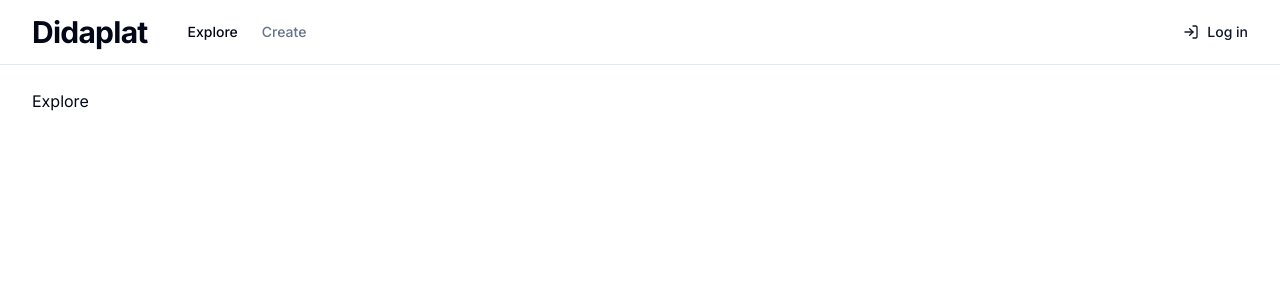
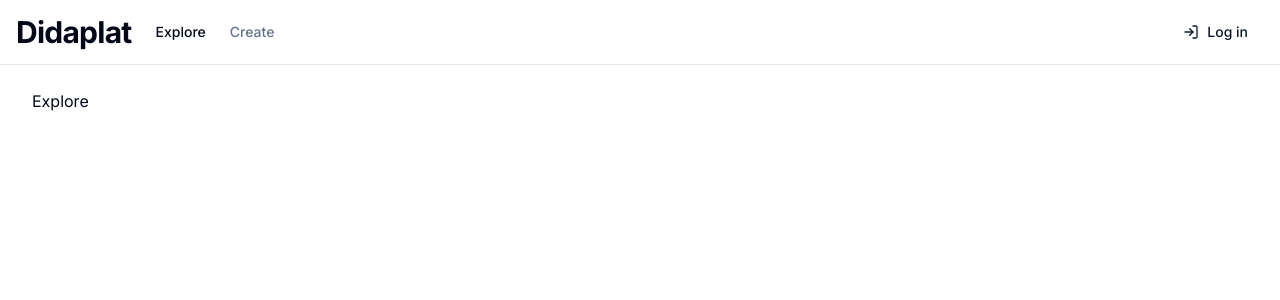
Before and after one commit to nihil2501/didaplat, a Next.js app: page /explore in a window 1280 px wide. Shown: the top 300 px of the page. Built offline with nearby package versions, Linux system fonts and the light colour scheme; no server answers.

Commit message:
move app chrome to root layout

```diff
--- a/src/components/AppChrome/AuthLinks.tsx
+++ b/src/app/components/AuthLinks.tsx
@@ -1,7 +1,7 @@
 "use client";
 
 import { signIn, signOut } from "next-auth/react";
-import { Button } from "../ui/button";
+import { Button } from "@/components/ui/button";
 
 interface LoginLinkProps {
   children: React.ReactNode;
--- /dev/null
+++ b/src/app/components/MainNav.tsx
@@ -0,0 +1,24 @@
+import { getServerSession } from "@/lib/auth";
+import { cn } from "@/lib/utils";
+import MainNavLink from "./MainNavLink";
+
+type MainNavProps =
+  React.DetailedHTMLProps<React.HTMLAttributes<HTMLElement>, HTMLElement>;
+
+export default async function MainNav({
+  className,
+  ...props
+}: MainNavProps) {
+  const session = await getServerSession();
+
+  return (
+    <nav
+      className={cn("flex items-center space-x-4 lg:space-x-6", className)}
+      {...props}
+    >
+      <MainNavLink href="/explore" label="Explore" />
+      <MainNavLink href="/create" label="Create" />
+      {session && <MainNavLink href="/progress" label="Progress" />}
+    </nav>
+  );
+};
--- /dev/null
+++ b/src/app/components/MainNavLink.tsx
@@ -0,0 +1,25 @@
+"use client";
+
+import { cn } from "@/lib/utils";
+import Link from "next/link";
+import { usePathname } from "next/navigation";
+
+interface MainNavLinkProps {
+  label: string;
+  href: string;
+};
+
+export default function MainNavLink({ label, href }: MainNavLinkProps) {
+  const activeHref = usePathname();
+  return (
+    <Link
+      href={href}
+      className={cn(
+        "text-sm font-medium transition-colors hover:text-primary",
+        { "text-muted-foreground": href !== activeHref }
+      )}
+    >
+      {label}
+    </Link>
+  );
+};
--- a/src/components/AppChrome/UserNav.tsx
+++ b/src/app/components/UserNav.tsx
@@ -21,7 +21,7 @@ function getInitials(name: string) {
     .join('');
 };
 
-export async function UserNav() {
+export default async function UserNav() {
   const session = await getServerSession();
 
   if (!session) {
--- a/src/app/create/layout.tsx
+++ /dev/null
@@ -1,13 +0,0 @@
-import AppChrome from "@/components/AppChrome";
-
-interface CreateLayoutProps {
-  children: React.ReactNode;
-}
-
-export default function CreateLayout({ children }: CreateLayoutProps) {
-  return (
-    <AppChrome activeHref="/create">
-      {children}
-    </AppChrome>
-  )
-};
--- a/src/app/explore/layout.tsx
+++ /dev/null
@@ -1,13 +0,0 @@
-import AppChrome from "@/components/AppChrome";
-
-interface ExploreLayoutProps {
-  children: React.ReactNode;
-}
-
-export default function ExploreLayout({ children }: ExploreLayoutProps) {
-  return (
-    <AppChrome activeHref="/explore">
-      {children}
-    </AppChrome>
-  )
-};
--- a/src/app/layout.tsx
+++ b/src/app/layout.tsx
@@ -1,4 +1,6 @@
 import "./globals.css";
+import MainNav from "./components/MainNav";
+import UserNav from "./components/UserNav";
 import { Inter } from "next/font/google";
 
 const inter = Inter({ subsets: ["latin"] });
@@ -17,7 +19,20 @@ export default async function RootLayout({ children }: RootLayoutProps) {
     <html lang="en">
       <body className={inter.className}>
         <main>
-          {children}
+          <div className="hidden flex-col md:flex">
+            <div className="border-b">
+              <div className="flex h-16 items-center px-4">
+                <h2 className="text-3xl font-bold tracking-tight">Didaplat</h2>
+                <MainNav className="mx-6" />
+                <div className="ml-auto flex items-center space-x-4">
+                  <UserNav />
+                </div>
+              </div>
+            </div>
+            <div className="flex-1 space-y-4 p-8 pt-6">
+              {children}
+            </div>
+          </div>
         </main>
       </body>
     </html>
--- a/src/app/progress/layout.tsx
+++ /dev/null
@@ -1,13 +0,0 @@
-import AppChrome from "@/components/AppChrome";
-
-interface ProgressLayoutProps {
-  children: React.ReactNode;
-}
-
-export default function ProgressLayout({ children }: ProgressLayoutProps) {
-  return (
-    <AppChrome activeHref="/progress">
-      {children}
-    </AppChrome>
-  )
-};
--- a/src/components/AppChrome/MainNav.tsx
+++ /dev/null
@@ -1,46 +0,0 @@
-import { getServerSession } from "@/lib/auth";
-import { cn } from "@/lib/utils";
-import Link from "next/link";
-
-type MainNavProps =
-  React.DetailedHTMLProps<React.HTMLAttributes<HTMLElement>, HTMLElement> &
-  { activeHref: string; };
-
-export async function MainNav({
-  className,
-  activeHref,
-  ...props
-}: MainNavProps) {
-  const session = await getServerSession();
-
-  return (
-    <nav
-      className={cn("flex items-center space-x-4 lg:space-x-6", className)}
-      {...props}
-    >
-      <NavLink href="/explore" activeHref={activeHref} label="Explore" />
-      <NavLink href="/create" activeHref={activeHref} label="Create" />
-      {session && <NavLink href="/progress" activeHref={activeHref} label="Progress" />}
-    </nav>
-  );
-};
-
-interface NavLinkProps {
-  label: string;
-  href: string;
-  activeHref: string;
-};
-
-function NavLink({ label, href, activeHref }: NavLinkProps) {
-  return (
-    <Link
-      href={href}
-      className={cn(
-        "text-sm font-medium transition-colors hover:text-primary",
-        { "text-muted-foreground": href !== activeHref }
-      )}
-    >
-      {label}
-    </Link>
-  );
-};
--- a/src/components/AppChrome/index.tsx
+++ /dev/null
@@ -1,29 +0,0 @@
-import { MainNav } from "./MainNav";
-import { UserNav } from "./UserNav";
-
-interface AppChromeProps {
-  children: React.ReactNode;
-  activeHref: string;
-};
-
-export default async function AppChrome({
-  children,
-  activeHref
-}: AppChromeProps) {
-  return (
-    <div className="hidden flex-col md:flex">
-      <div className="border-b">
-        <div className="flex h-16 items-center px-4">
-          <h2 className="text-3xl font-bold tracking-tight mx-4">Didaplat</h2>
-          <MainNav activeHref={activeHref} className="mx-6" />
-          <div className="ml-auto flex items-center space-x-4">
-            <UserNav />
-          </div>
-        </div>
-      </div>
-      <div className="flex-1 space-y-4 p-8 pt-6">
-        {children}
-      </div>
-    </div>
-  );
-};
```
